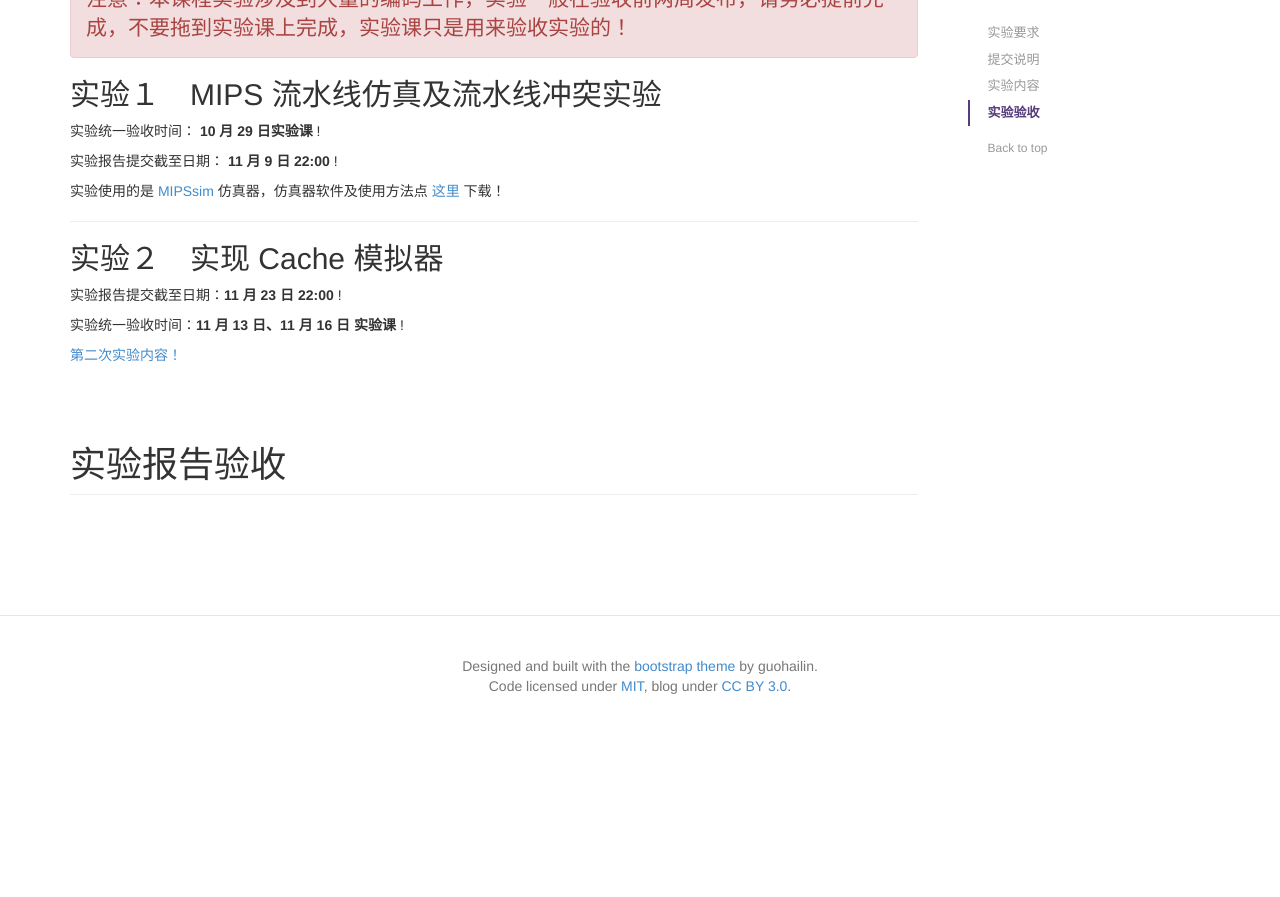
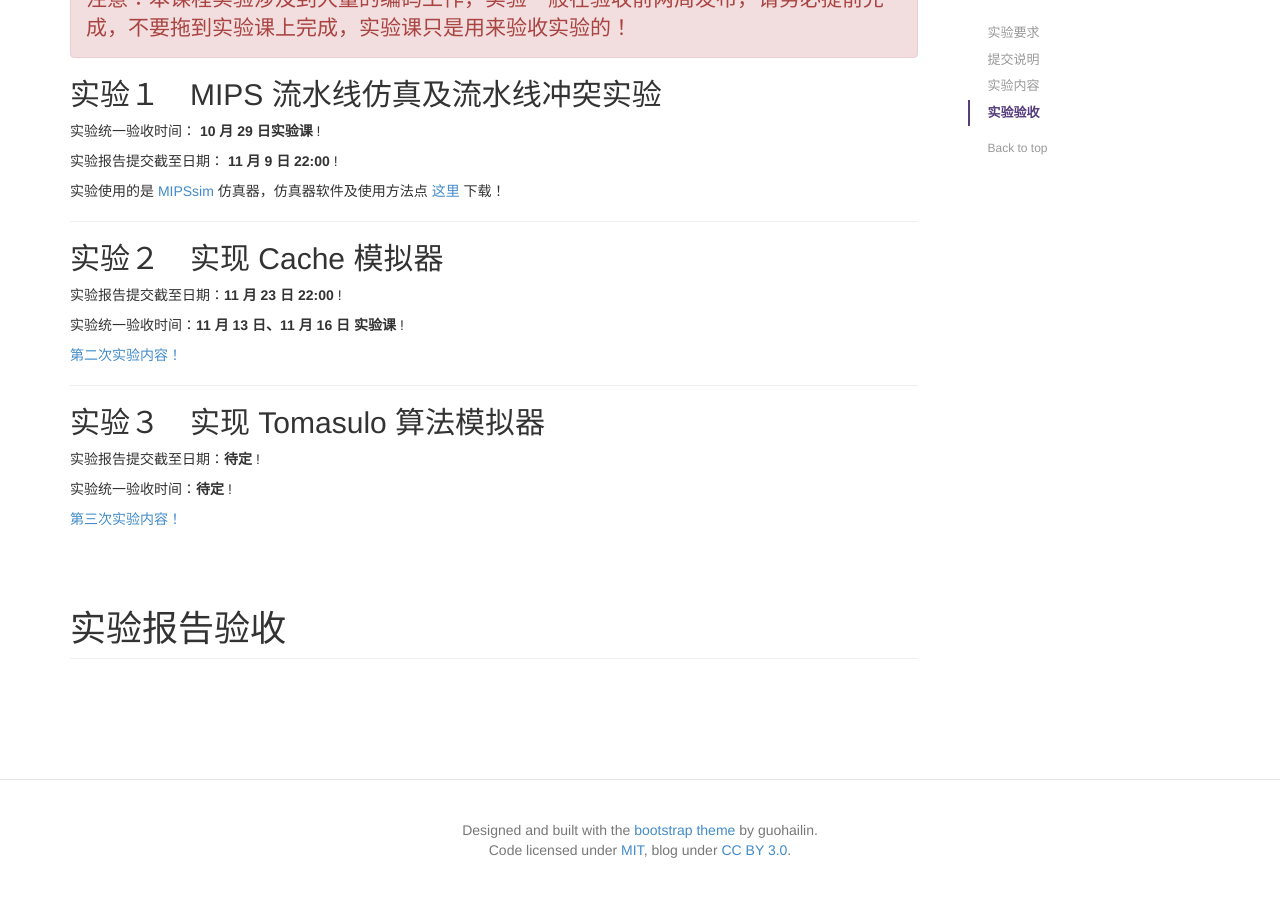
Before and after one commit to hazirguo/ca2014_fall, a Jekyll site: the page experiments/index.html, which Jekyll copies as it is, in a window 1280 px wide and 900 px high, scrolled down 1347 px. Shown: the top 897 px of the window. Built offline with Jekyll 4.4.1, drawn with Linux system fonts in a browser that asks for light colours; Markdown is read by kramdown in place of the engine named in the settings; before the commit the page ends 2083 px from its top, so only the background shows below that.

Commit message:
add lab3

```diff
--- a/coursework/index.html
+++ b/coursework/index.html
@@ -116,7 +116,7 @@
 <!-- 作业3
 ================================================== -->
 <div class="bs-docs-section">
-  <h1 id="ps2" class="page-header">作业3</h1>
+  <h1 id="ps3" class="page-header">作业3</h1>
   <p class="lead">请在<strong>11月6日</strong>上课之前交作业！</p>
   <h3>作业内容</h3>
   <p><strong>《计算机体系结构：量化研究方法》第五版，  Exerices C1，C2，C3，C4，C7， 机工出版社的英文版 P.C-82~P.C-86</strong></p>
@@ -129,7 +129,7 @@
 <!-- 作业4
 ================================================== -->
 <div class="bs-docs-section">
-  <h1 id="ps2" class="page-header">作业4</h1>
+  <h1 id="ps4" class="page-header">作业4</h1>
   <p class="lead">请在<strong>11月26日晚</strong>实验课交，同时实验课会花少量时间讲解本次作业，以备期中考试！</p>
   <h3>作业内容</h3>
   <p><strong>《计算机体系结构：量化研究方法》第五版，  Exerices B1，B3，B4，B8，2.11 机工出版社的英文版 P.B-60~P.B-64，P.138</strong></p>
--- a/experiments/index.html
+++ b/experiments/index.html
@@ -144,6 +144,12 @@
   <p> 实验报告提交截至日期：<strong>11 月 23 日 22:00 </strong>!</p>
   <p> 实验统一验收时间：<strong>11 月 13 日、11 月 16 日 实验课 </strong>!</p>
   <p> <a href="lab2/lab2.zip">第二次实验内容！</a></p>
+
+  <hr/>
+  <h2 id="lab3">实验３　实现 Tomasulo 算法模拟器</h2>
+  <p> 实验报告提交截至日期：<strong>待定 </strong>!</p>
+  <p> 实验统一验收时间：<strong>待定 </strong>!</p>
+  <p> <a href="lab3/lab3.zip">第三次实验内容！</a></p>
 <!--
   <h2 id="lab1">实验１　MIPS 流水线仿真及流水线冲突实验</h2>
   <p> 实验报告提交截至日期：<strong><s>3 月 28 日</s>　4 月 4 日 22:00 </strong>!</p>
```
Also changed, not shown: 2 other files.
